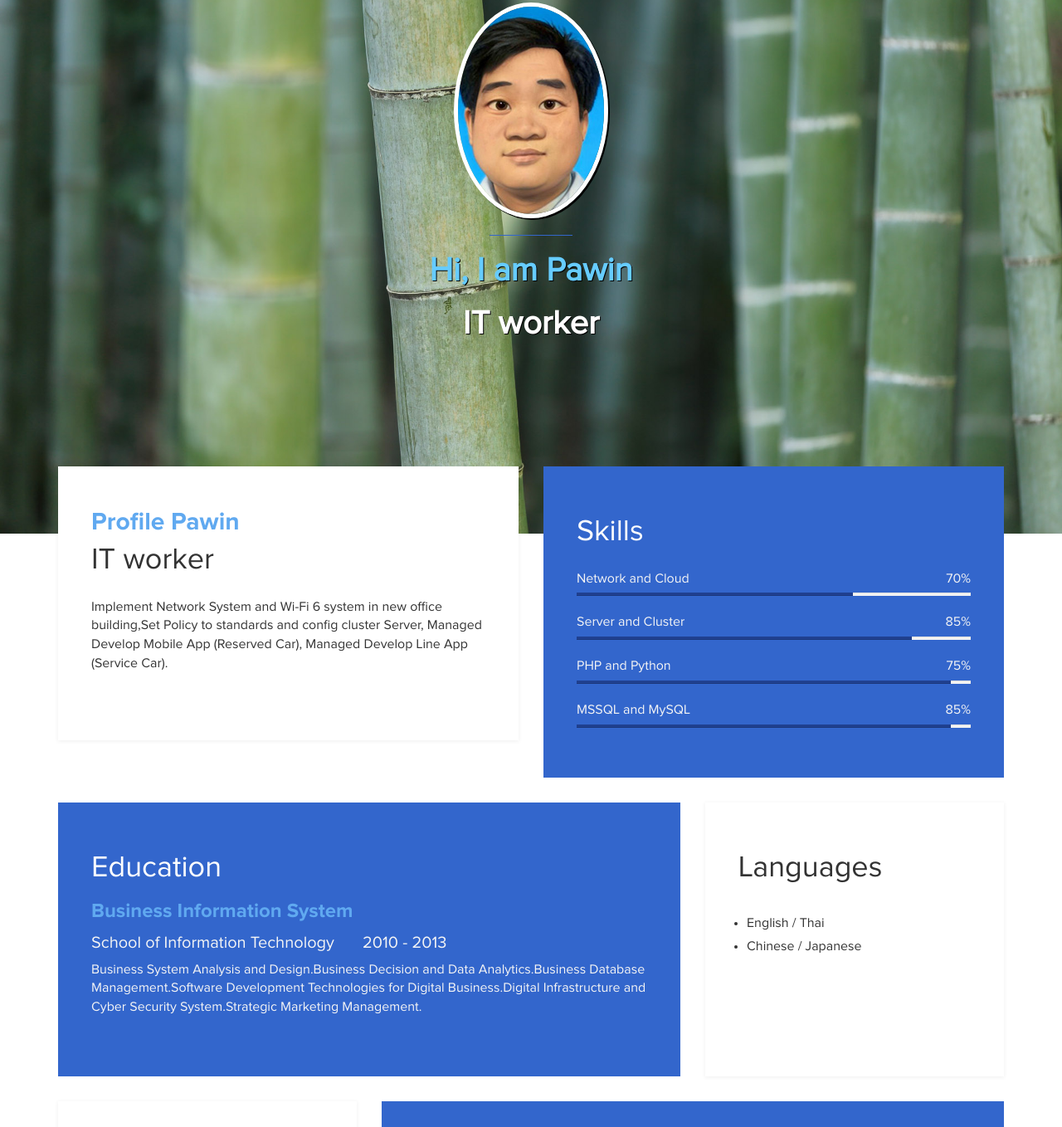
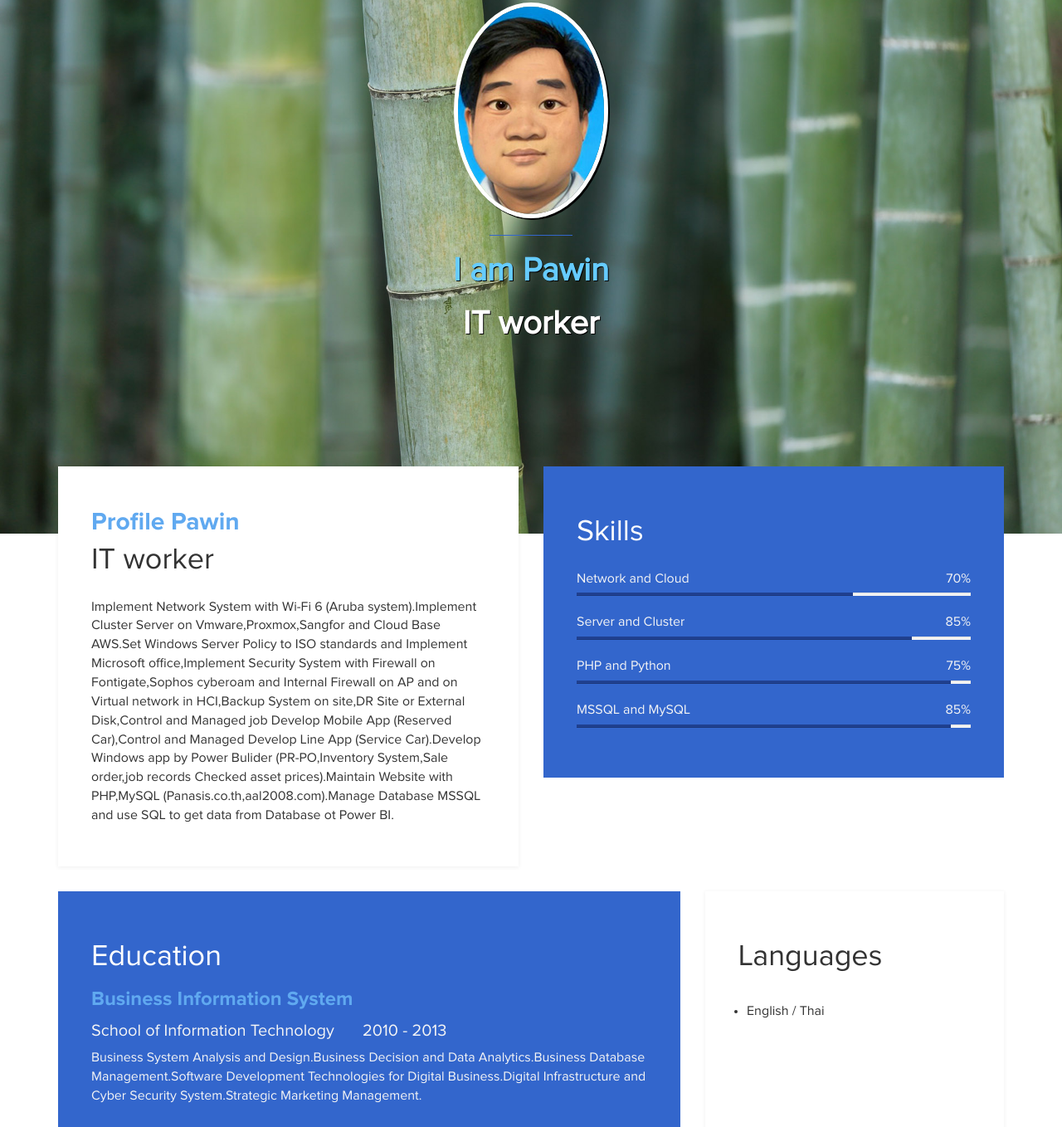
Before and after one commit to FinsLast/FinsLast.github.io, a plain HTML site: page index.html in a window 1280 px wide. Shown: the part 157-1515 px from the top of the page at 83% size. Drawn offline with Linux system fonts and the light colour scheme.

Commit message:
updateprofile

```diff
--- a/index.html
+++ b/index.html
@@ -7,10 +7,6 @@
 	<meta name="viewport" content="width=device-width, initial-scale=1">
 	<meta name="keywords" content="">
 	<meta name="description" content="">
-<!--
-Easy Profile Template
-http://www.templatemo.com/tm-467-easy-profile
--->
 	<!-- stylesheet css -->
 	<link rel="stylesheet" href="css/bootstrap.min.css">
 	<link rel="stylesheet" href="css/font-awesome.min.css">
@@ -32,7 +28,7 @@ http://www.templatemo.com/tm-467-easy-profile
 			<div class="col-md-12 col-sm-12">
 				<img src="images/profile_b2.jpg" class="img-responsive img-circle tm-border" alt="templatemo easy profile">
 				<hr>
-				<h1 class="tm-title bold shadow">Hi, I am Pawin</h1>
+				<h1 class="tm-title bold shadow">I am Pawin</h1>
 				<h1 class="white bold shadow">IT worker</h1>
 			</div>
 		</div>
@@ -46,7 +42,8 @@ http://www.templatemo.com/tm-467-easy-profile
 			<div class="about">
 				<h3 class="accent">Profile Pawin</h3>
 				<h2>IT worker</h2>
-				<p>Implement Network System and Wi-Fi 6 system in new office building,Set Policy to standards and config cluster Server, Managed Develop Mobile App (Reserved Car), Managed Develop Line App (Service Car).</p>
+				<p>Implement Network System with Wi-Fi 6 (Aruba system).Implement Cluster Server on Vmware,Proxmox,Sangfor and Cloud Base AWS.Set Windows Server Policy to ISO standards and Implement Microsoft office,Implement Security System with Firewall on Fontigate,Sophos cyberoam and Internal Firewall on AP and on Virtual network in HCI,Backup System on site,DR Site or External Disk,Control and Managed job Develop Mobile App (Reserved Car),Control and Managed Develop Line App (Service Car).Develop Windows app by Power Bulider (PR-PO,Inventory System,Sale order,job records Checked asset prices).Maintain Website with PHP,MySQL (Panasis.co.th,aal2008.com).Manage Database MSSQL and use SQL to get data from Database ot Power BI.
+				</p>
 			</div>
 		</div>
 		<div class="col-md-6 col-sm-12">
@@ -102,7 +99,6 @@ http://www.templatemo.com/tm-467-easy-profile
 				<h2>Languages</h2>
 					<ul>
 						<li>English / Thai</li>
-						<li>Chinese / Japanese</li>
 					</ul>
 			</div>
 		</div>
```
